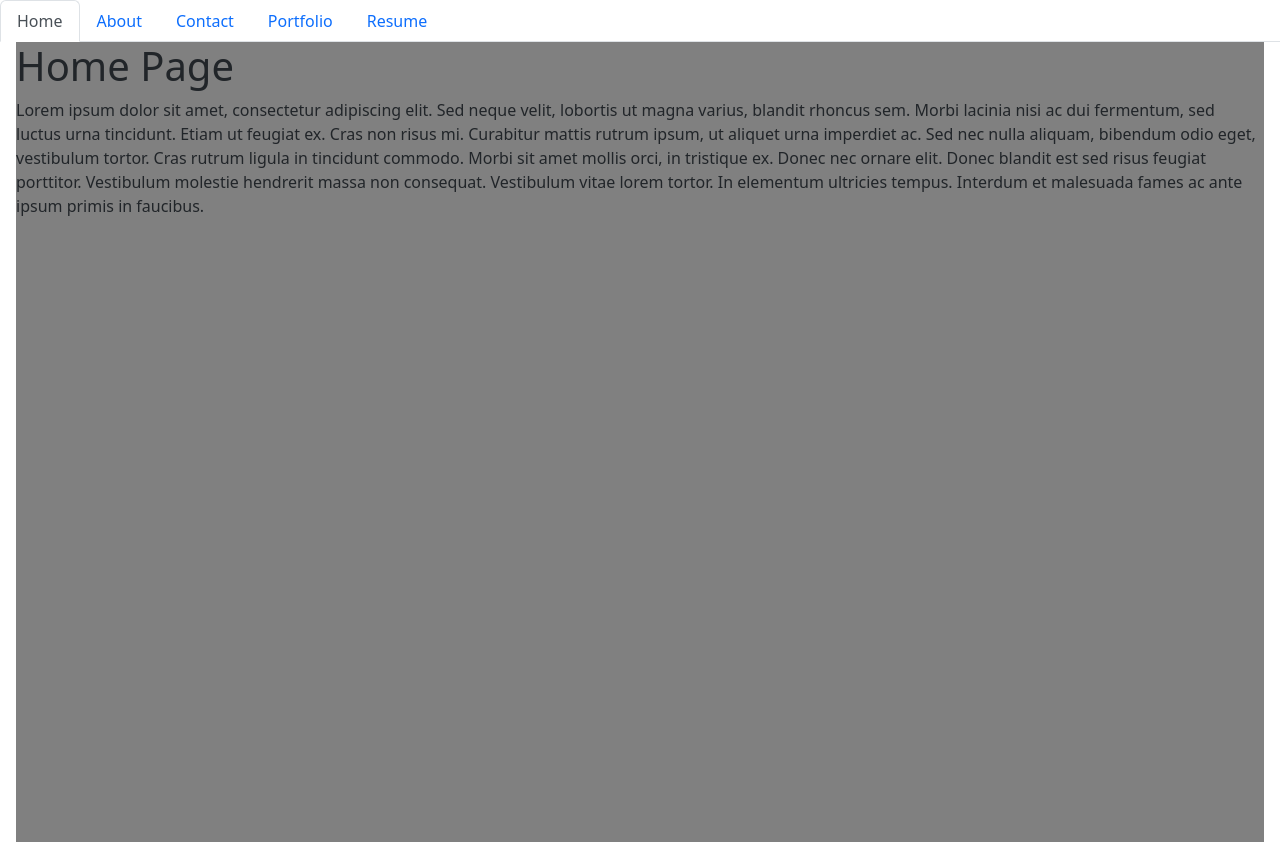
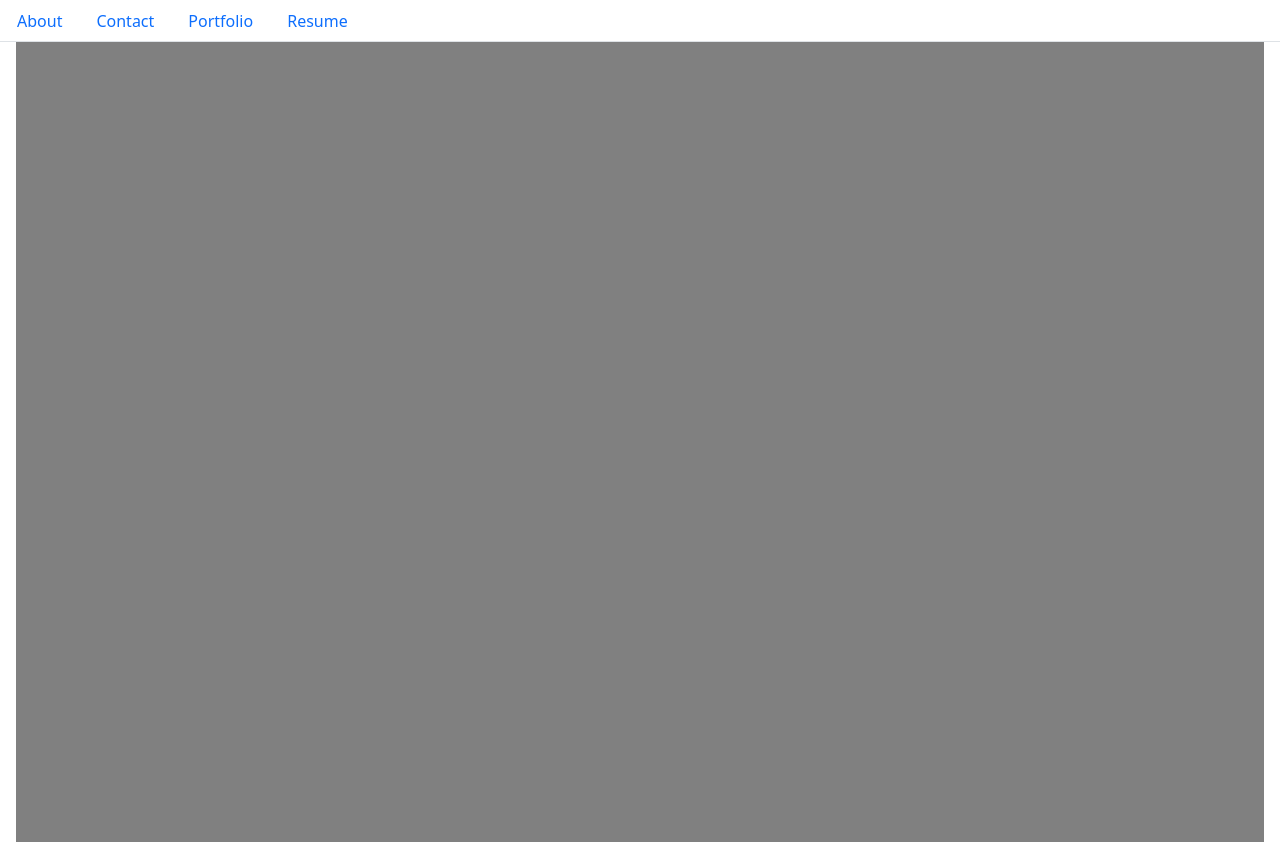
Before and after one commit to DaymenPasick/folio-react, a React (Vite) app: page / in a window 1280 px wide. Built offline with nearby package versions, Linux system fonts and the light colour scheme.

Commit message:
commented out Home page stuff for now, as it may not be needed/may not work for acceptance criteria

```diff
--- a/src/components/Navigation.jsx
+++ b/src/components/Navigation.jsx
@@ -16,14 +16,14 @@
     //to utilize the nav-link class functionality for dynamic tabs
     return (
       <ul className="nav nav-tabs">
-        <li className="nav-item">
+        {/* <li className="nav-item">
           <Link
             to="/"
             className={currentPage === '/' ? 'nav-link active' : 'nav-link'}
           >
             Home
           </Link>
-        </li>
+        </li> */}
         <li className="nav-item">
           <Link
             to="/About"
--- a/src/main.jsx
+++ b/src/main.jsx
@@ -14,7 +14,7 @@
 //the pages indicated by their respective paths
 import App from './App';
 import Error from './pages/Error';
-import Home from './pages/Home';
+// import Home from './pages/Home';
 import About from './pages/About';
 import Contact from './pages/Contact';
 import Portfolio from './pages/Portfolio';
@@ -29,10 +29,10 @@
       element: <App />,
       errorElement: <Error />,
       children: [
-        {
-          index: true,
-          element: <Home />,
-        },
+        // {
+        //   index: true,
+        //   element: <Home />,
+        // },
         {
           path: '/About',
           element: <About />,
```
